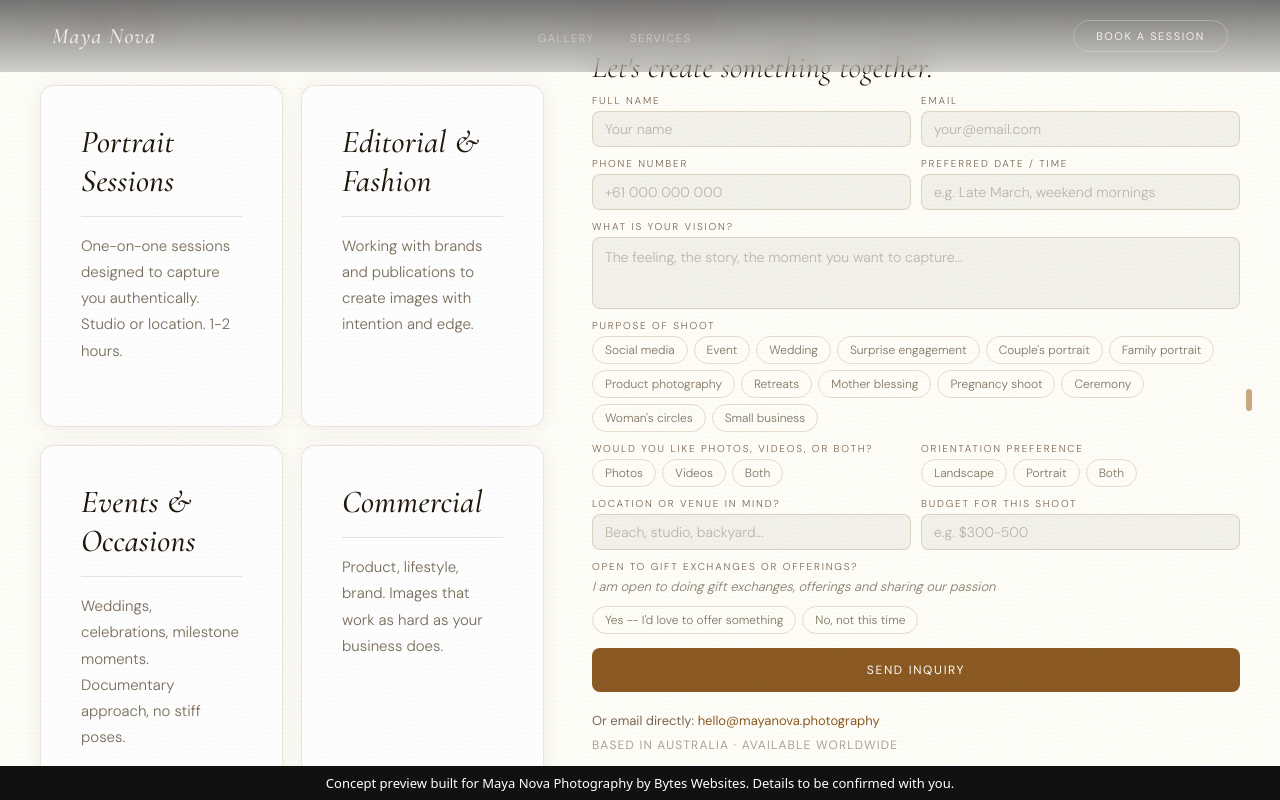
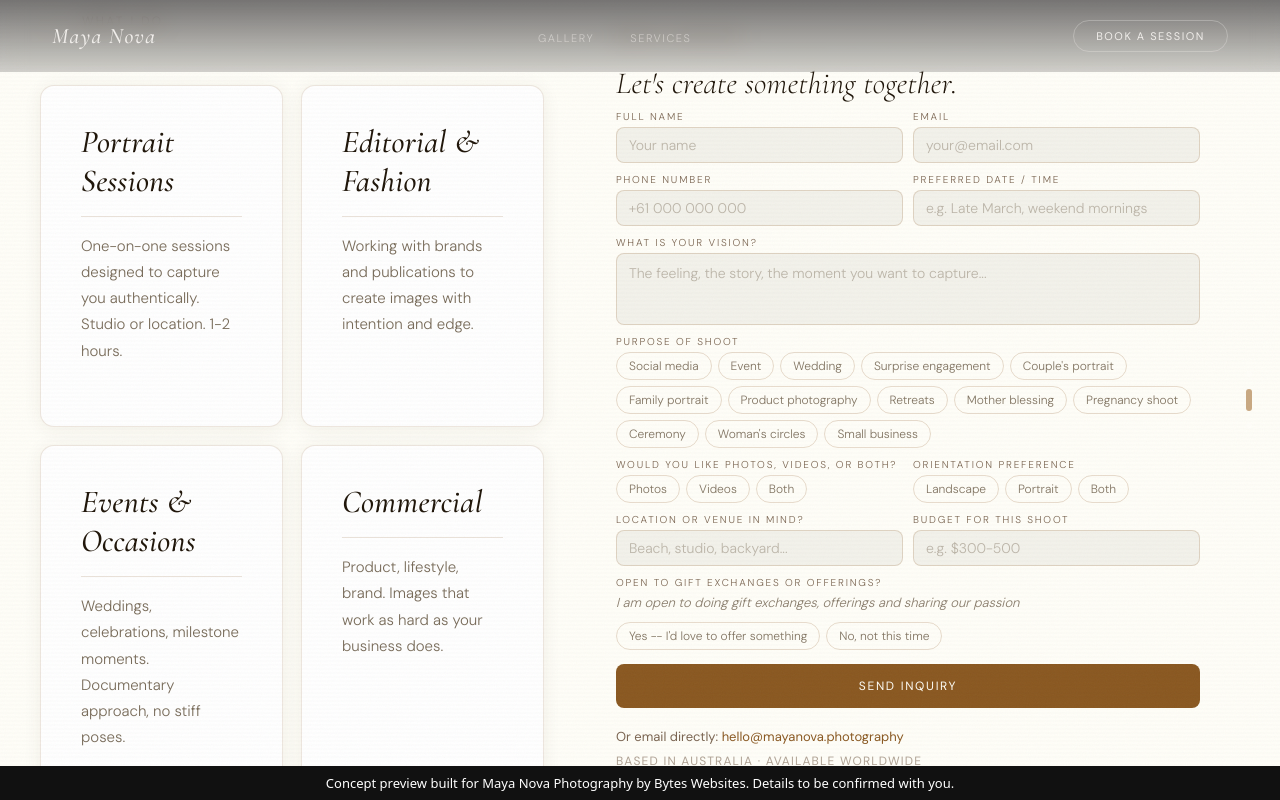
Before and after one commit to AppZ3/maya-nova-photography, a plain HTML site: page index.html in a window 1280 px wide. Both pictures are taken after a click on the link "BOOK A SESSION". Drawn offline with nearby package versions, Linux system fonts and the light colour scheme.

Commit message:
Add padding to form right panel only

```diff
--- a/index.html
+++ b/index.html
@@ -1258,7 +1258,7 @@ img[src="photos/avatar.jpg"] { object-position: center 25%; }
 
 .services-left { flex: 0 0 42%; min-width: 0; display: flex; flex-direction: column; }
 
-.services-right { flex: 1; min-width: 0; }
+.services-right { flex: 1; min-width: 0; padding: 16px 40px 16px 24px; }
 
 .services-book {
   display: flex;
```
